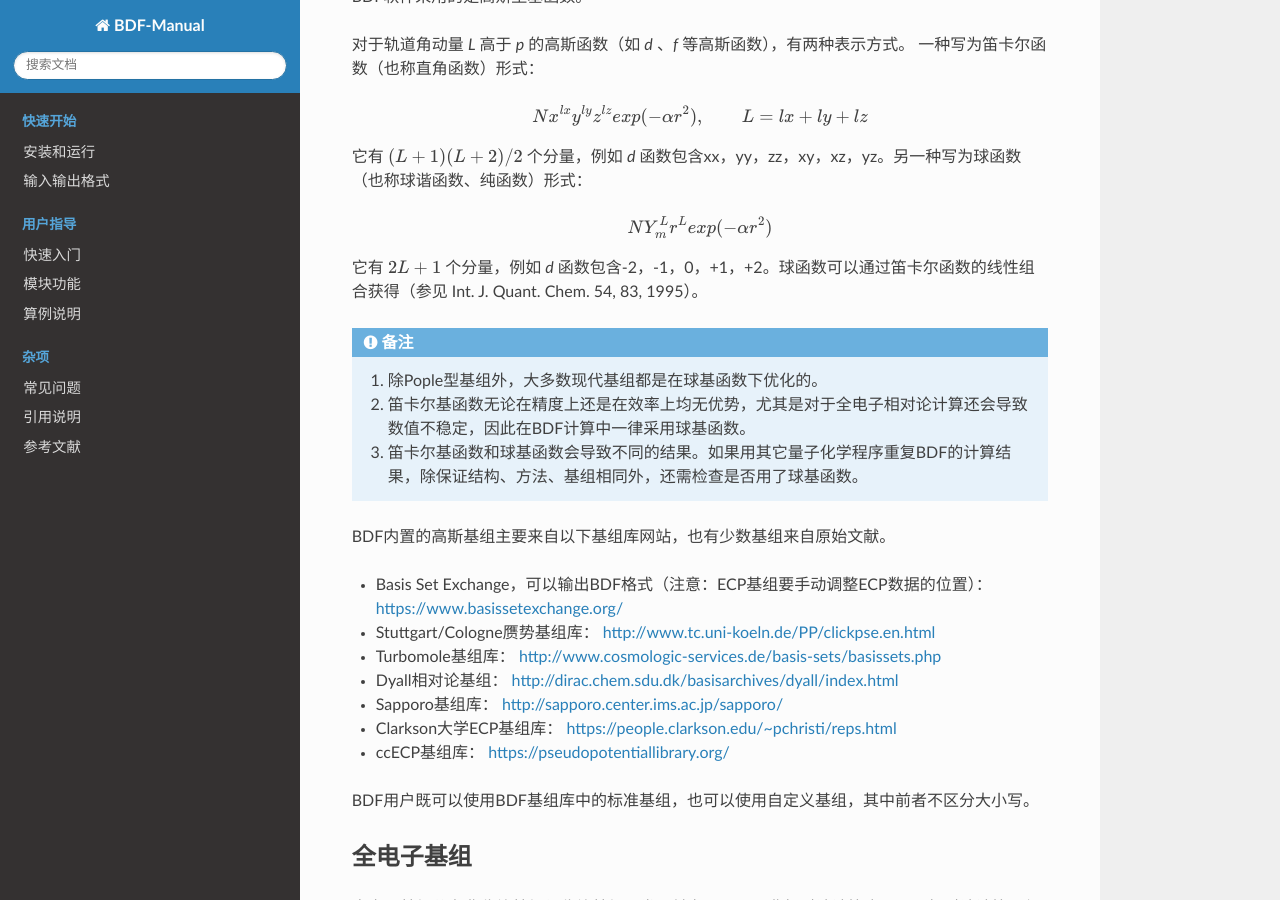
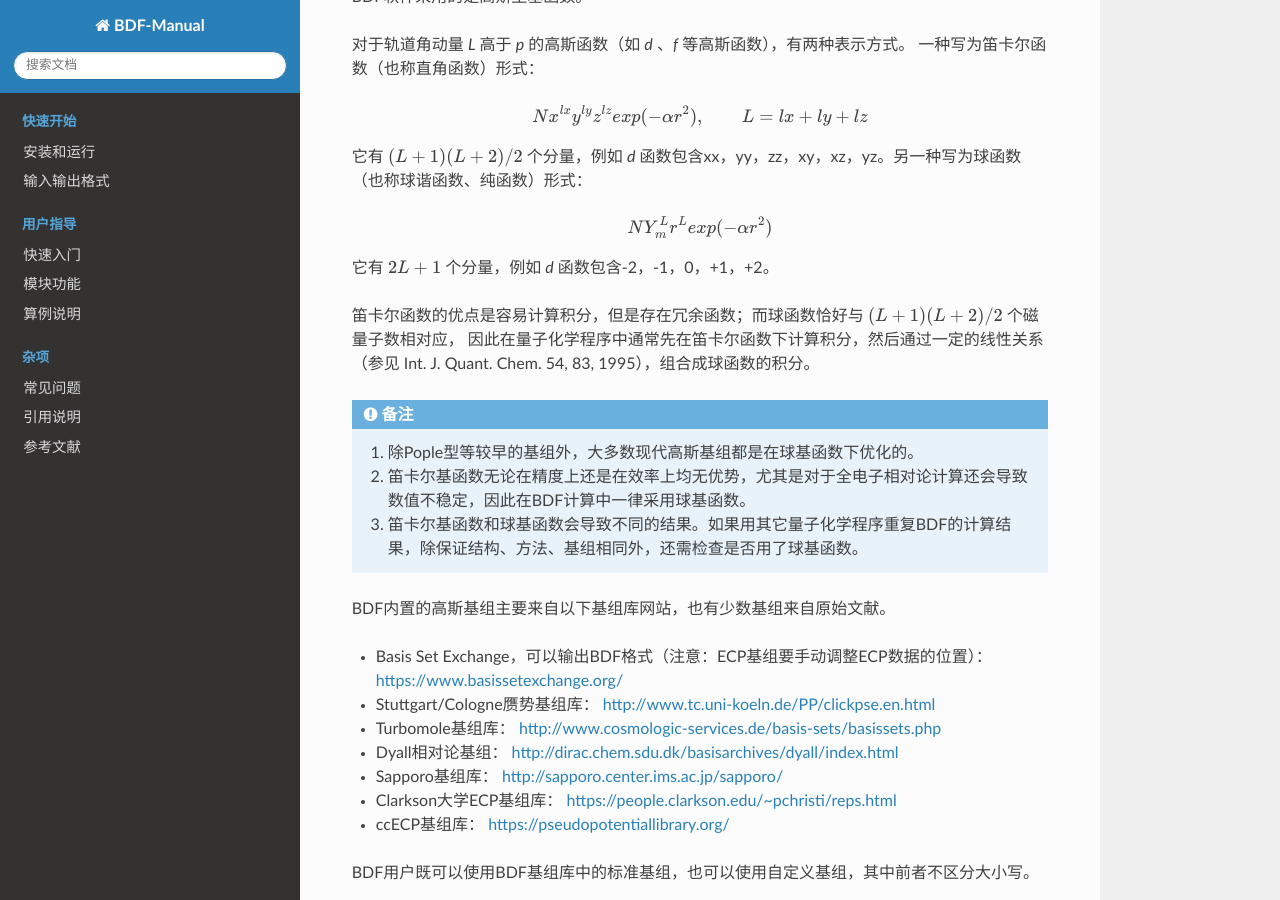
Before and after one commit to BDF-manual-maintenance/BDF-Manual, a Sphinx documentation site: the page built from source/guide/Gaussian-Basis-Sets.rst, in a window 1280 px wide and 900 px high, scrolled down 796 px. Built offline with Sphinx 7.4.7 and the Read the Docs theme 2.0.0, drawn with Linux system fonts in a browser that asks for light colours; pages that are not in the unit, such as notebooks, are missing from menus.

Commit message:
Cart and Pure functions

```diff
--- a/source/guide/Gaussian-Basis-Sets.rst
+++ b/source/guide/Gaussian-Basis-Sets.rst
@@ -30,11 +30,14 @@ BDF软件采用的是高斯型基函数。
 .. math::
    N Y^L_m r^L exp(-\alpha r^2)
 
-它有 :math:`2L+1` 个分量，例如 *d* 函数包含-2，-1，0，+1，+2。球函数可以通过笛卡尔函数的线性组合获得（参见 Int. J. Quant. Chem. 54, 83, 1995）。
+它有 :math:`2L+1` 个分量，例如 *d* 函数包含-2，-1，0，+1，+2。
+
+笛卡尔函数的优点是容易计算积分，但是存在冗余函数；而球函数恰好与 :math:`(L+1)(L+2)/2` 个磁量子数相对应，
+因此在量子化学程序中通常先在笛卡尔函数下计算积分，然后通过一定的线性关系（参见 Int. J. Quant. Chem. 54, 83, 1995），组合成球函数的积分。
 
 .. note::
 
-  1. 除Pople型基组外，大多数现代基组都是在球基函数下优化的。
+  1. 除Pople型等较早的基组外，大多数现代高斯基组都是在球基函数下优化的。
   2. 笛卡尔基函数无论在精度上还是在效率上均无优势，尤其是对于全电子相对论计算还会导致数值不稳定，因此在BDF计算中一律采用球基函数。
   3. 笛卡尔基函数和球基函数会导致不同的结果。如果用其它量子化学程序重复BDF的计算结果，除保证结构、方法、基组相同外，还需检查是否用了球基函数。
 
```
